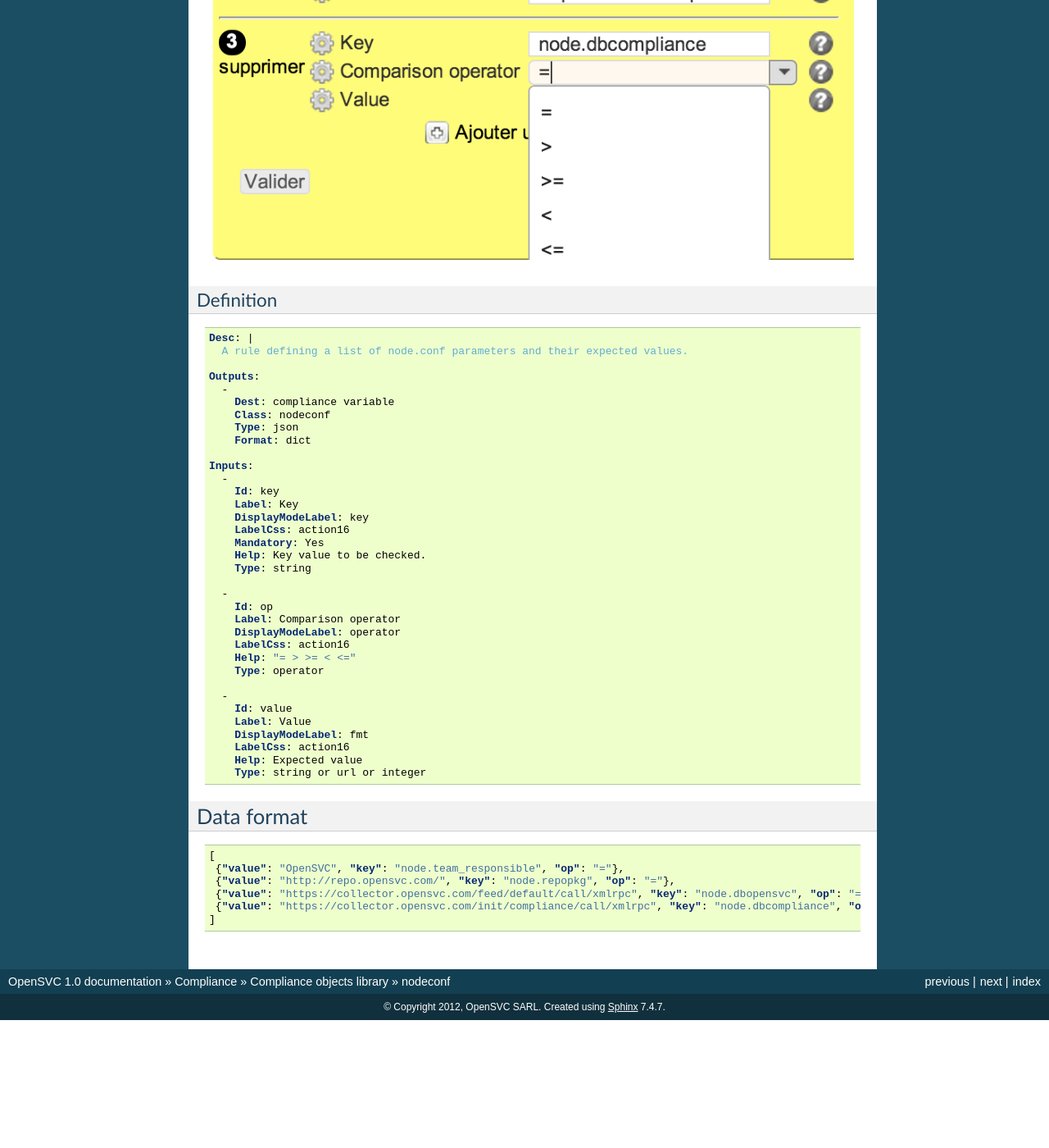
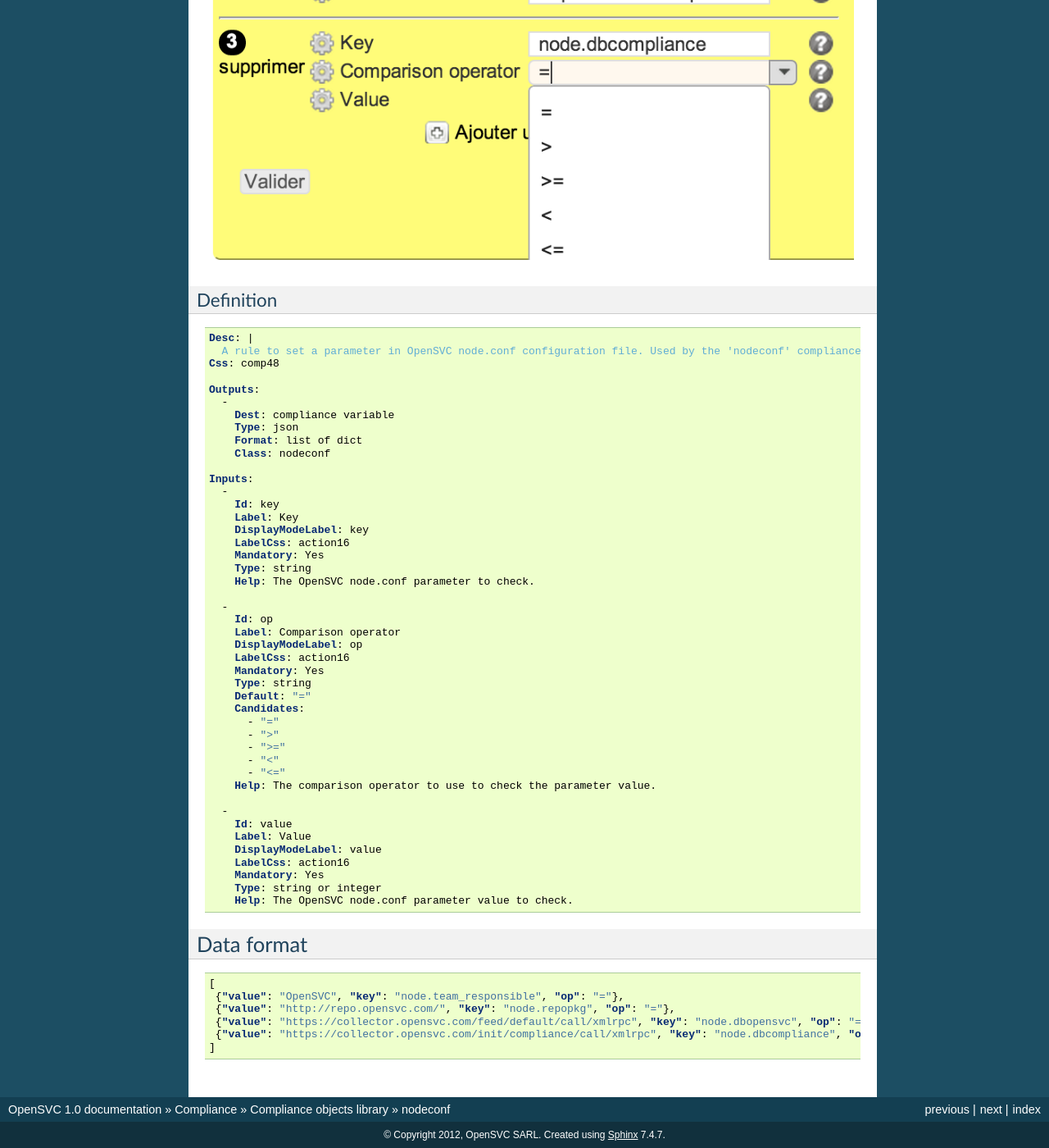
Before and after one commit to opensvc/docs.opensvc.com, a Sphinx documentation site: the page built from source/compliance.objects.nodeconf.rst, in a window 1280 px wide and 1400 px high, scrolled down 1509 px. Shown: the whole window at 82% size. Built offline with Sphinx 7.4.7, drawn with Linux system fonts in a browser that asks for light colours; before the commit the page ends 2753 px from its top, so only the background shows below that.

Commit message:
Compliance object nodeconf : yaml fix

```diff
--- a/source/compliance.objects.nodeconf.rst
+++ b/source/compliance.objects.nodeconf.rst
@@ -58,41 +58,51 @@ Definition
 
 .. code-block:: yaml
 
-	Desc: |
-	  A rule defining a list of node.conf parameters and their expected values.
+        Desc: |
+          A rule to set a parameter in OpenSVC node.conf configuration file. Used by the 'nodeconf' compliance object.
+        Css: comp48
 
-	Outputs:
-	  -
-	    Dest: compliance variable
-	    Class: nodeconf
-	    Type: json
-	    Format: dict
+        Outputs:
+          -
+            Dest: compliance variable
+            Type: json
+            Format: list of dict
+            Class: nodeconf
 
-	Inputs:
-	  -
-	    Id: key
-	    Label: Key
-	    DisplayModeLabel: key
-	    LabelCss: action16
-	    Mandatory: Yes
-	    Help: Key value to be checked.
-	    Type: string
+        Inputs:
+          -
+            Id: key
+            Label: Key
+            DisplayModeLabel: key
+            LabelCss: action16
+            Mandatory: Yes
+            Type: string
+            Help: The OpenSVC node.conf parameter to check.
 
-	  -
-	    Id: op
-	    Label: Comparison operator
-	    DisplayModeLabel: operator
-	    LabelCss: action16
-	    Help: "= > >= < <="
-	    Type: operator
+          -
+            Id: op
+            Label: Comparison operator
+            DisplayModeLabel: op
+            LabelCss: action16
+            Mandatory: Yes
+            Type: string
+            Default: "="
+            Candidates:
+              - "="
+              - ">"
+              - ">="
+              - "<"
+              - "<="
+            Help: The comparison operator to use to check the parameter value.
 
-	  -
-	    Id: value
-	    Label: Value
-	    DisplayModeLabel: fmt
-	    LabelCss: action16
-	    Help: Expected value
-	    Type: string or url or integer
+          -
+            Id: value
+            Label: Value
+            DisplayModeLabel: value
+            LabelCss: action16
+            Mandatory: Yes
+            Type: string or integer
+            Help: The OpenSVC node.conf parameter value to check.
 
 
 Data format
```
